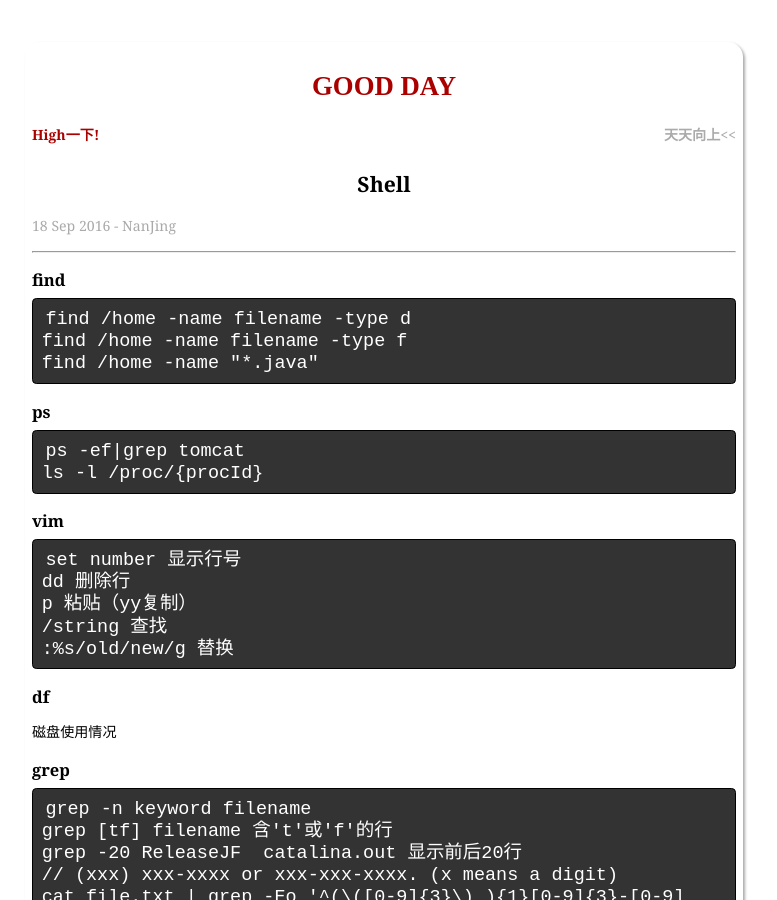
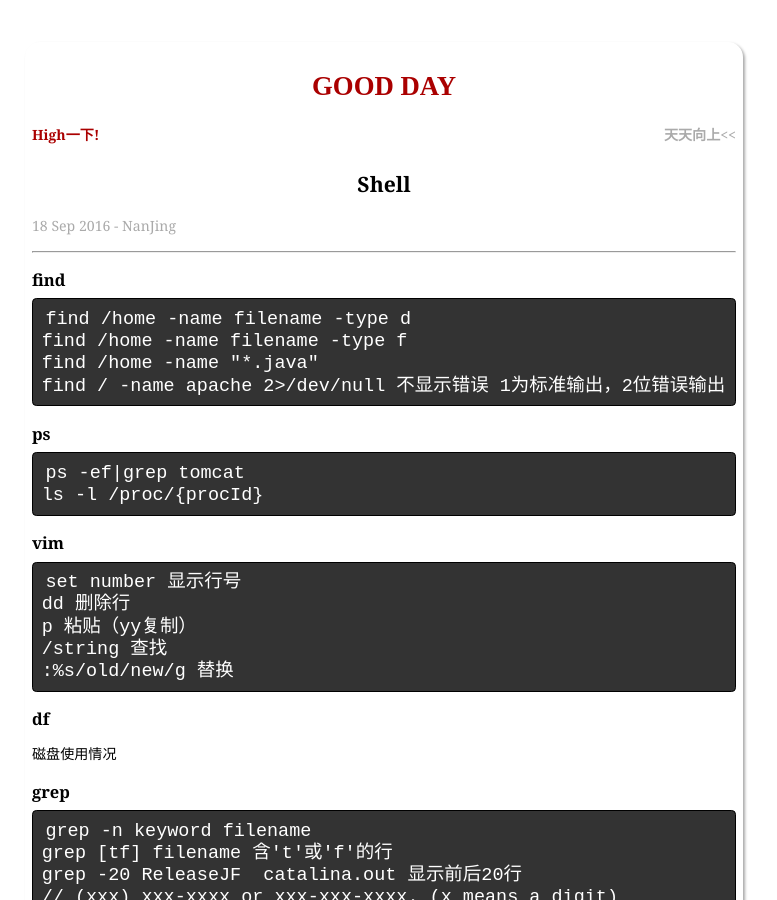
Before and after one commit to he110jian/he110jian.github.io, a Jekyll site: the page built from _posts/2016-09-18-SHELL.markdown, in a window 1280 px wide and 900 px high. Shown: the whole window, without its empty margins (256-1033 px from the left). Built offline with Jekyll 4.4.1, drawn with Linux system fonts in a browser that asks for light colours; comment, search, counter and statistics services are not loaded.

Commit message:
2017年2月4日17:08:53

```diff
--- a/_posts/2016-09-18-SHELL.markdown
+++ b/_posts/2016-09-18-SHELL.markdown
@@ -11,6 +11,7 @@ layout: post
 >     find /home -name filename -type d
 >     find /home -name filename -type f
 >     find /home -name "*.java"
+>     find / -name apache 2>/dev/null 不显示错误 1为标准输出，2位错误输出
 
 ### ps ###
 >     ps -ef|grep tomcat
```
